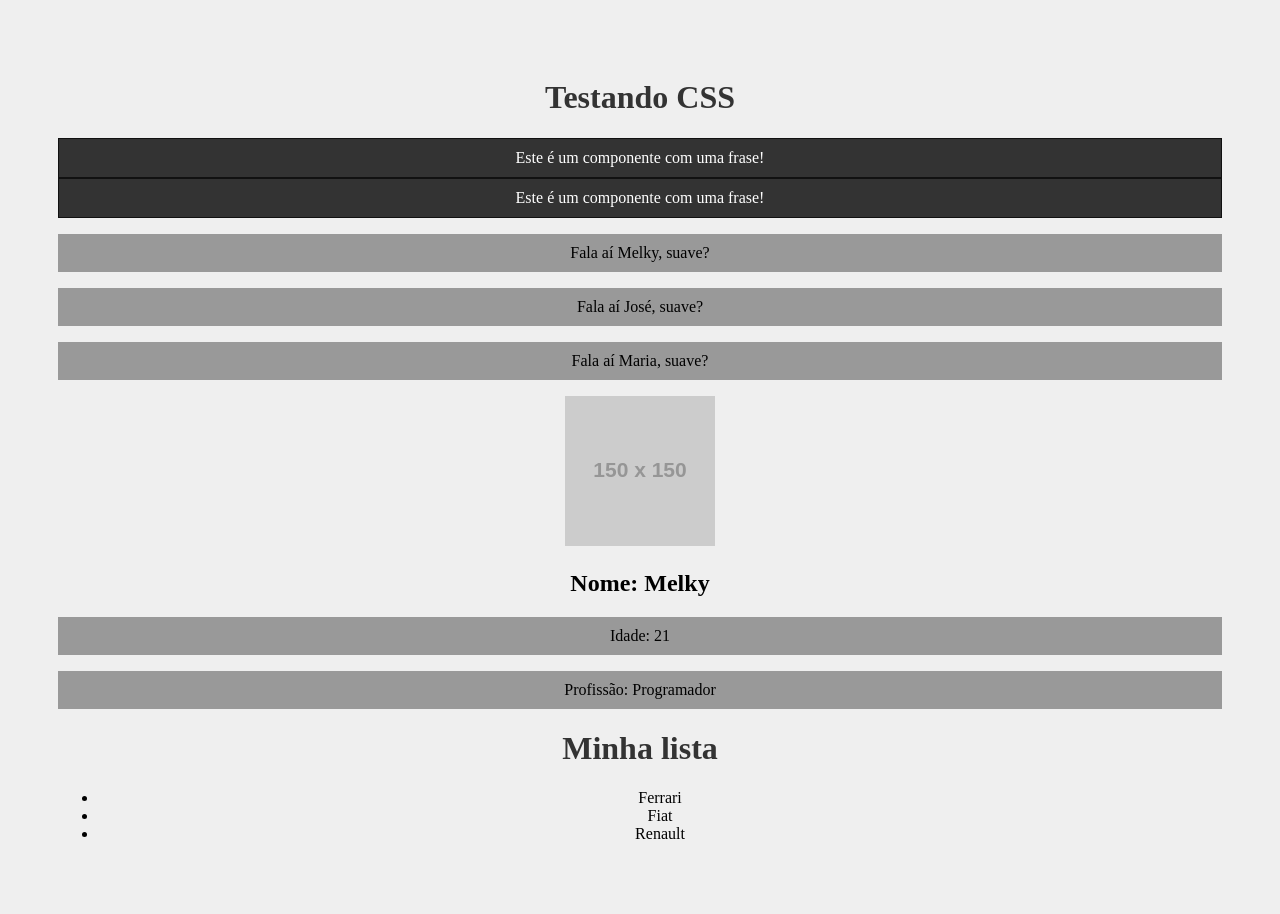
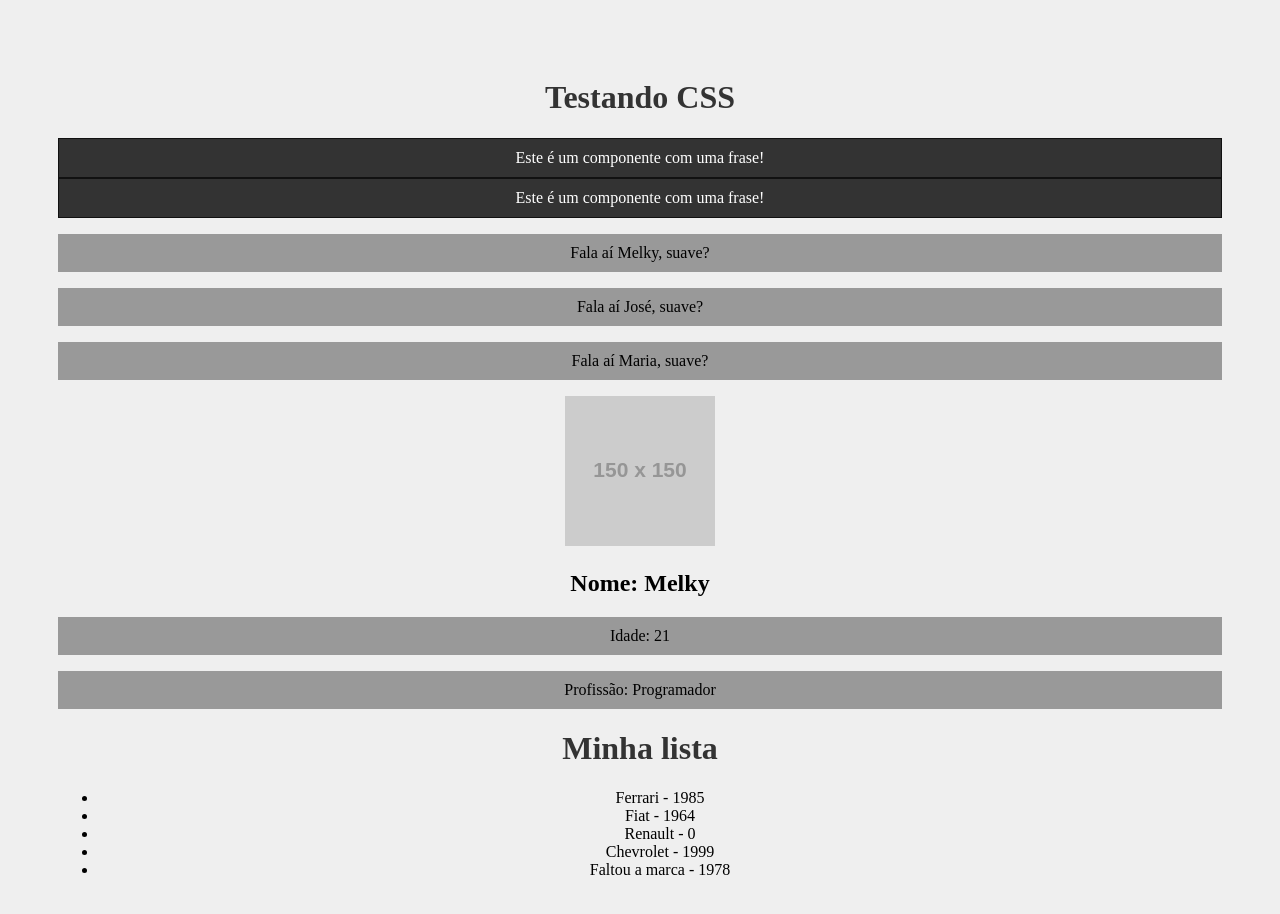
Before and after one commit to Melkysedeke/React, a React (Create React App) app in the folder meu-projeto/: page / in a window 1280 px wide. Shown: the top 914 px of the page. Built offline with nearby package versions, Linux system fonts and the light colour scheme.

Commit message:
Avançando em props

```diff
--- a/meu-projeto/src/components/Item.js
+++ b/meu-projeto/src/components/Item.js
@@ -1,9 +1,21 @@
-function Item(props){
+import PropTypes from 'prop-types'
+
+function Item({marca, ano_lancamento}){
     return (
         <>
-            <li>{props.marca}</li>
+            <li>{marca} - {ano_lancamento}</li>
         </>
     )
 }
 
+Item.propTypes = {
+    marca: PropTypes.string.isRequired,
+    ano_lancamento: PropTypes.number.isRequired,
+}
+
+Item.defaultProps = {
+    marca: "Faltou a marca",
+    ano_lancamento: 0,
+}
+
 export default Item
--- a/meu-projeto/src/components/List.js
+++ b/meu-projeto/src/components/List.js
@@ -5,9 +5,11 @@
         <>
             <h1>Minha lista</h1>
             <ul>
-                <Item marca="Ferrari"/>
-                <Item marca="Fiat"/>
+                <Item marca="Ferrari" ano_lancamento={1985}/>
+                <Item marca="Fiat" ano_lancamento={1964}/>
                 <Item marca="Renault"/>
+                <Item marca="Chevrolet" ano_lancamento={1999}/>
+                <Item ano_lancamento={1978}/>
             </ul>
         </>
     )
```
